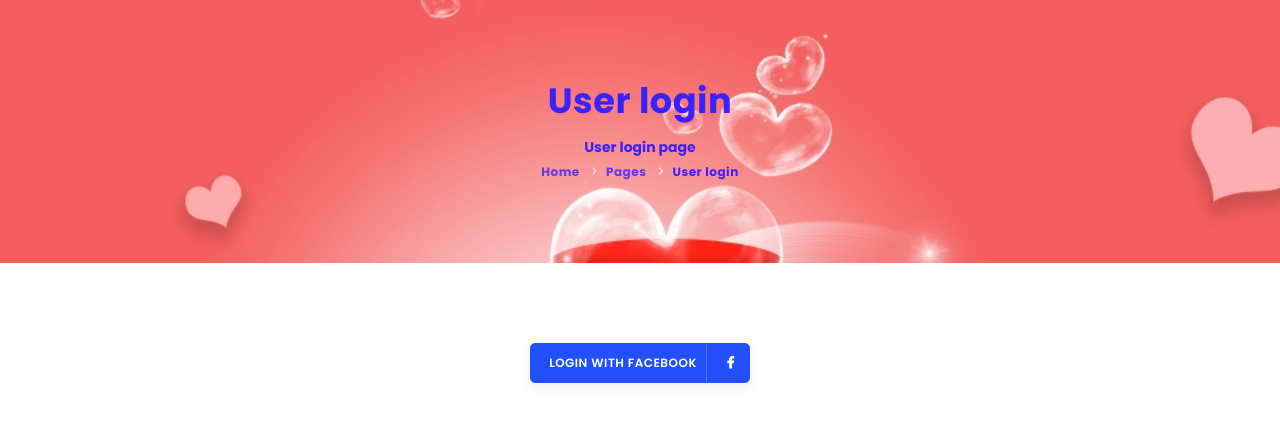
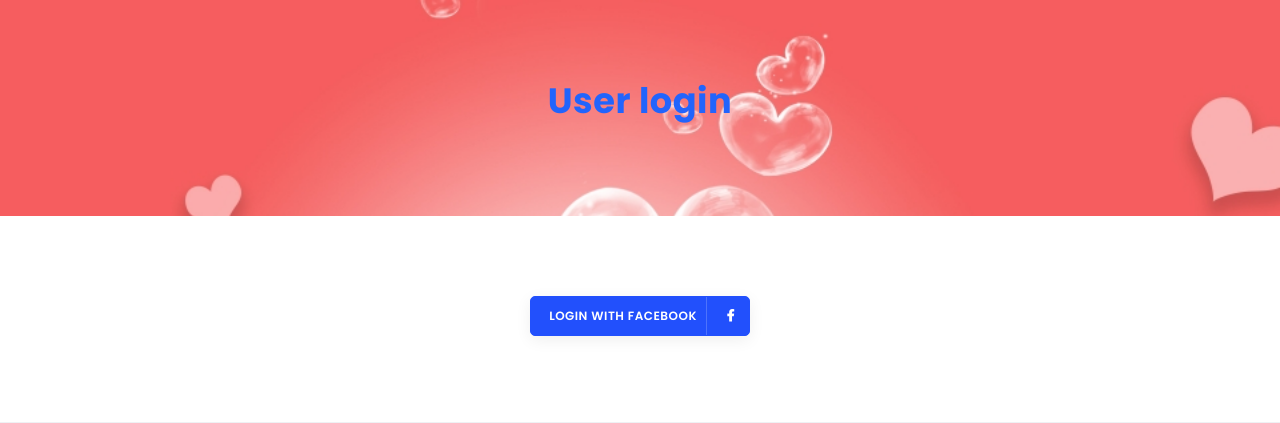
Before and after one commit to thameemk/blood-bank-arambram, a CodeIgniter app: page /database/index.php/pages/login in a window 1280 px wide. Shown: the part 80-503 px from the top of the page. Run offline with CodeIgniter, Linux system fonts and the light colour scheme; some web fonts are replaced.

Commit message:
login page

```diff
--- a/application/controllers/Auth.php
+++ b/application/controllers/Auth.php
@@ -41,6 +41,11 @@ class Auth extends CI_Controller
 
     public function logout()
     {
+        $this->session->sess_destroy();
+        $session_data = array(
+            'sess_logged_in' => 0
+        );
+        $this->session->set_userdata($session_data);
         // Remove local Facebook session
         $this->facebook->destroy_session();
         // Remove user data from session
--- a/application/views/static/login.php
+++ b/application/views/static/login.php
@@ -2,18 +2,7 @@
 <section id="page-title" data-bg-parallax="<?= base_url() ?>assets/images/login_banner.jpeg">
     <div class="container">
         <div class="page-title">
-            <h1 style="color: #3b22fc;"><b>User login</b></h1>
-            <span style="color: #3b22fc;"><b>User login page</b></span>
-        </div>
-        <div class="breadcrumb">
-            <ul>
-                <li><a style="color: #3b22fc;" href="<?= base_url() ?>"><b>Home</b></a>
-                </li>
-                <li><a style="color: #3b22fc;" href="#"><b>Pages</b></a>
-                </li>
-                <li class="active"><a style="color: #3b22fc;" href="<?= base_url() ?>login"><b>User login</b></a>
-                </li>
-            </ul>
+            <h1 style="color: #2264fc;"><b>User login</b></h1>
         </div>
     </div>
 </section>
```
